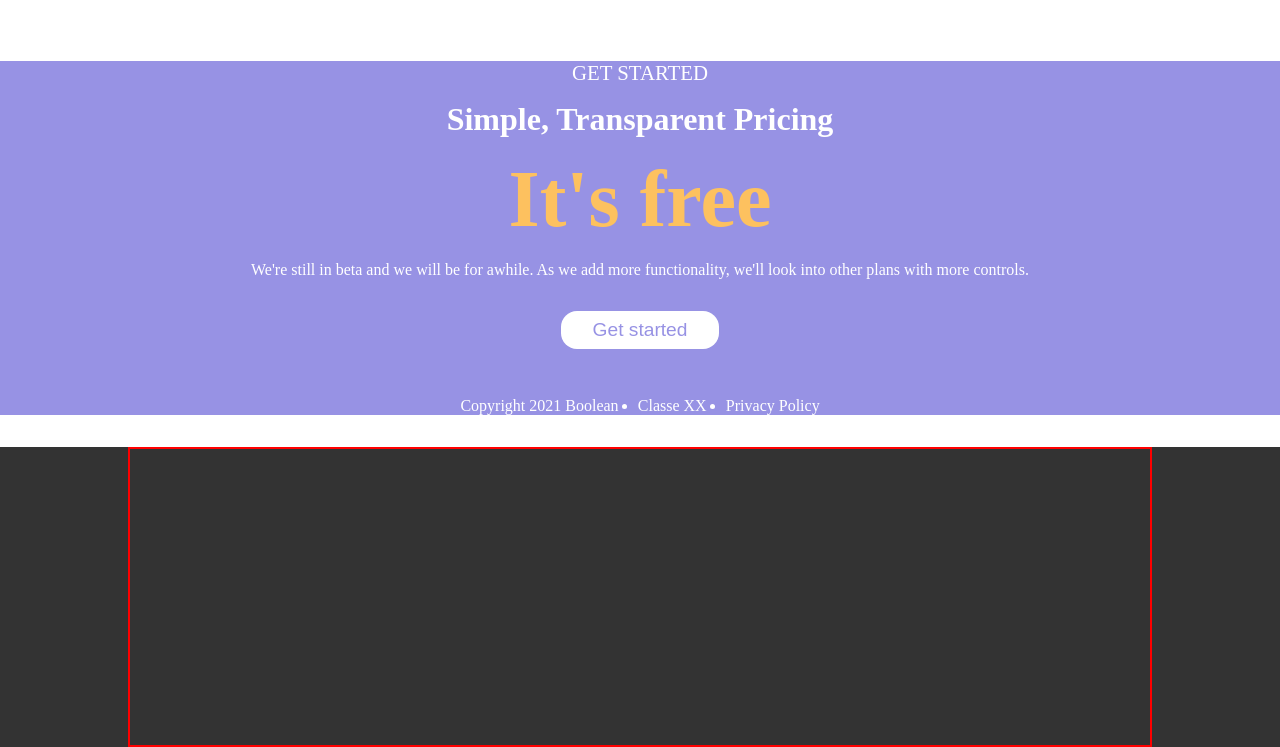
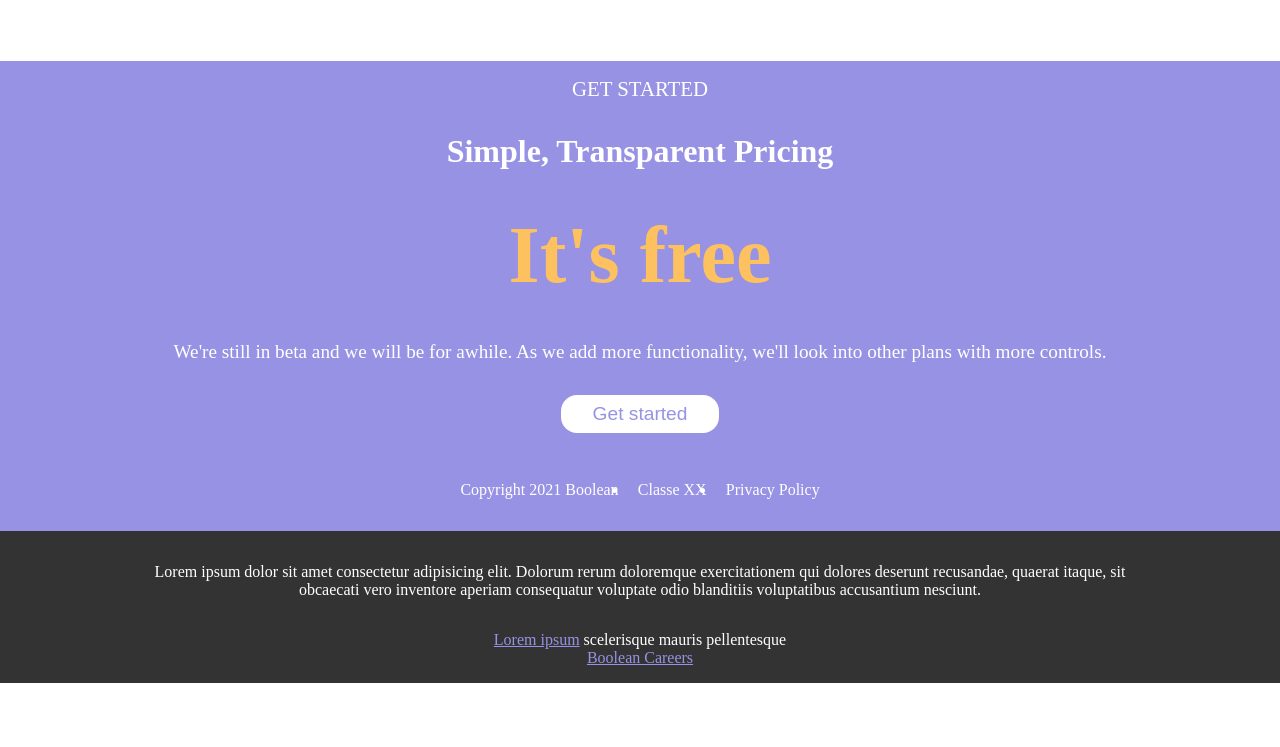
Before and after one commit to manuelcamaioni/htmlcss-responsive-layout, a plain HTML site: page index.html in a window 1280 px wide. Shown: the part 3606-4353 px from the top of the page. After the commit the page ends 4289 px from the top, so only its background shows below. Drawn offline with Linux system fonts and the light colour scheme.

Commit message:
added elements to footer

```diff
--- a/index.html
+++ b/index.html
@@ -254,10 +254,12 @@
                     </p>
                     <button><i class="fa-brands fa-linkedin"></i> Find me on LinkedIn</button>
                 </div>
+            </div>
+        </section>
 
 
-            </div>
-        </section>
+
+
 
         <section class="sixth-section purple-bg">
             <div class="container-2">
@@ -266,7 +268,7 @@
                     <h2>Simple, Transparent Pricing</h2>
 
                     <p class="yellow-text">It's free</p>
-                    <p>
+                    <p class="info-version">
                         We're still in beta and we will be for awhile. As we add more functionality, we'll look into other plans with more controls.
                     </p>
                     <button><a href="#">Get started</a></button>
@@ -287,7 +289,14 @@
 
         <footer class="black-bg">
             <div class="container-2">
-                <div class="info-footer highlight"></div>
+                <div class="info-footer">
+                    <p>Lorem ipsum dolor sit amet consectetur adipisicing elit. Dolorum rerum doloremque exercitationem qui dolores deserunt recusandae, quaerat itaque, sit obcaecati vero inventore aperiam consequatur voluptate odio blanditiis voluptatibus accusantium nesciunt.</p>
+
+                    <div class="careers">
+                        <p> <a href="#">Lorem ipsum</a>  scelerisque mauris pellentesque</p>
+                        <a href="#">Boolean Careers</a>
+                    </div>
+                </div>
             </div>
         </footer>
     </main>
--- a/style.css
+++ b/style.css
@@ -392,7 +392,7 @@ h1.number{
 }
 
 .info-box h1{
-    margin: 1rem 0;
+    padding: 1rem 0;
     font-size: 1.3rem;
     font-weight: normal;
     text-transform: uppercase;
@@ -401,11 +401,15 @@ h1.number{
 .info-box h2{
     font-size: 2rem;
     font-weight: bold;
-    margin: 1rem 0;
+    padding: 1rem 0;
 }
 
 .info-box p{
-    margin: 0 2rem 1rem;
+    padding: 0 2rem 1rem;
+}
+
+.info-box .info-version{
+    font-size: 1.2rem;
 }
 
 .info-box button{
@@ -422,19 +426,36 @@ h1.number{
 
 .info-box ul{
     justify-content: center;
-    margin: 2rem 0;
+    padding: 2rem 0;
 }
 
 .info-box ul li{
-    margin: 0 .6rem;
+    padding: 0 .6rem;
 }
 
 .info-box ul :first-child{
     list-style-type: none;
 }
 
+
+/************* FOOTER RULES *************/
+
 .info-footer{
-    height: 300px;
+    text-align: center;
+    color: white;
+}
+
+.info-footer a{
+    color: #9792e4;
+    text-decoration: underline;
+}
+
+.info-footer > p:first-child{
+    padding: 2rem 0;
+}
+
+.careers{
+    padding-bottom: 1rem;
 }
 
 
```
